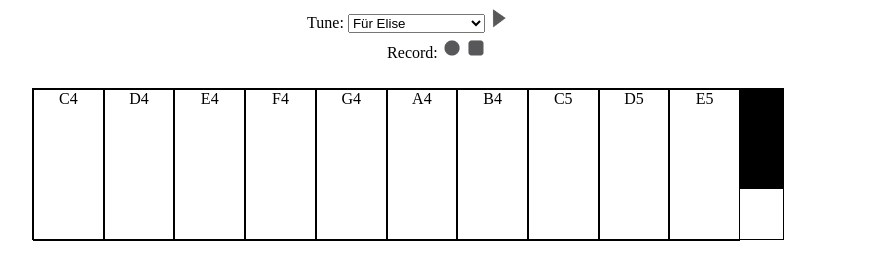
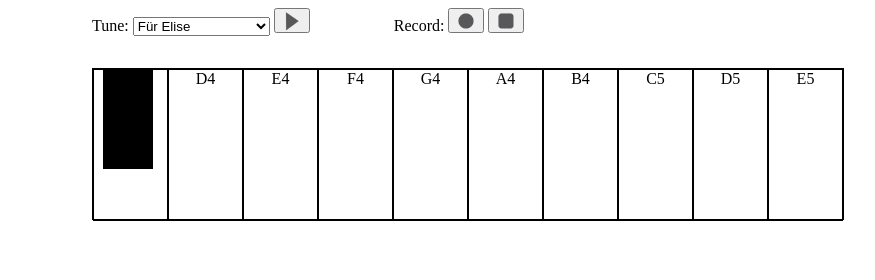
Before and after one commit to Bjarmi01/Assignment1-HTML-CSS, a plain HTML site: page vika 1/Assignment1.html in a window 1280 px wide. Shown: the whole page, without its empty margins (232-1107 px from the left). Drawn offline with Linux system fonts and the light colour scheme.

Commit message:
sma breytingar

```diff
--- a/vika 1/Assignment1.html
+++ b/vika 1/Assignment1.html
@@ -8,7 +8,7 @@
     <body>
         <div class="container">
             <div class="container-1">
-                <div class="container-2">
+
                 <form>
                     <label for="tune">Tune:</label>
                     <select id="tune">
@@ -16,14 +16,11 @@
                         <option value="the_godfather"> The Godfather</option>
                         <option value="seven_nation_army"> Seven Nation Army</option>
                     </select>
-                        <input id="play_btn" type="image" name="submit" src="img/play.png" alt="play button">
+                    <button id="play-btn"><img class="btn" src="img/play.png" alt="play button"></button>
+                    <label for="rec_btn">Record:</label>
+                    <button id="rec_btn"><img class = "btn" src="img/record.png" alt="record button"></button>
+                    <button id="stop_btn"><img class ="btn" src="img/stop.png" alt="stop button"></button>
                 </form>
-                </div>
-                <div class="container-3">
-                    <label for="rec_btn">Record:</label>
-                    <input id="rec_btn" type="image" src="img/record.png" alt="record button">
-                    <input id="stop_btn" type="image" src="img/stop.png" alt="stop button">
-                </div>
             </div>
             <div class="piano-container">
                 <div class="white-keys">C4</div>
@@ -36,8 +33,13 @@
                 <div class="white-keys">C5</div>
                 <div class="white-keys">D5</div>
                 <div class="white-keys">E5</div>
-                <div class="black-keys">
-                </div>
+                <div class="black-keys">C#4</div>
+                <div class="black-keys">D#4</div>
+                <div class="black-keys">F#4</div>
+                <div class="black-keys">G#4</div>
+                <div class="black-keys">Bb#4</div>
+                <div class="black-keys">C#5</div>
+                <div class="black-keys">D#5</div>
             </div>
         </div>
     </body>
--- a/vika 1/style.css
+++ b/vika 1/style.css
@@ -1,11 +1,11 @@
 .container{
     position: relative;
-    align-items: center;
+    margin-left: 25%;
     display: flex;
     flex-direction: column;
 }
 
-.container-2{
+.container-1{
     height: 30px;
     width: auto;
 }
@@ -14,18 +14,23 @@
     margin-left: 5em;
 }
 
-.play_btn{
+.btn{
     align-items: flex-end;
+    height: 20px;
 }
 
-input{
-    height: 20px;
+button{
+    height: 25px;
+}
+
+#play-btn{
+    margin-right: 80px;
 }
 
 .piano-container{
     position: fixed;
     display: flex;
-    margin-top: 80px;
+    margin-top: 60px;
     width: 750px;
     height: 150px;
     border: thin solid black;
@@ -42,6 +47,7 @@ input{
     background: black;
     height: 100px;
     width: 50px;
-    position: sticky;
+    position: absolute;
+    margin-left: 10px;
 
 }
```
Lines whose indentation alone changed are shown as unchanged.
